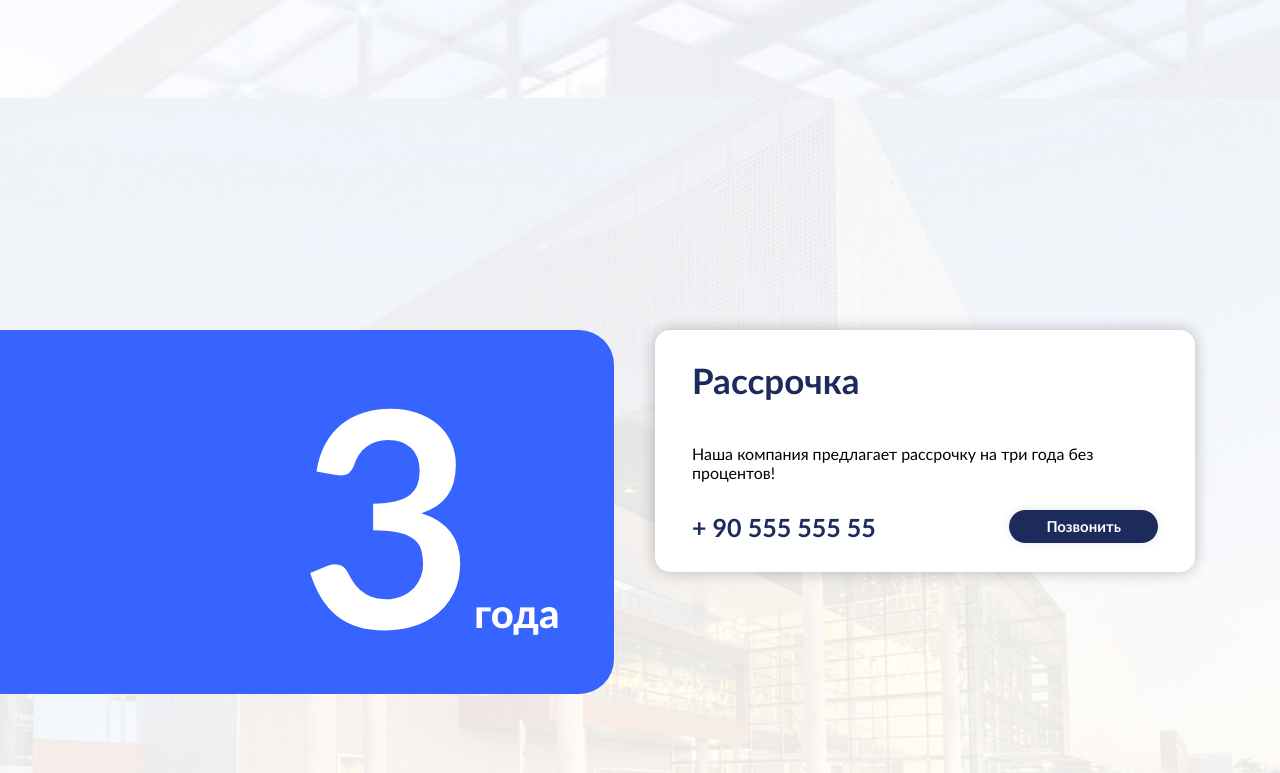
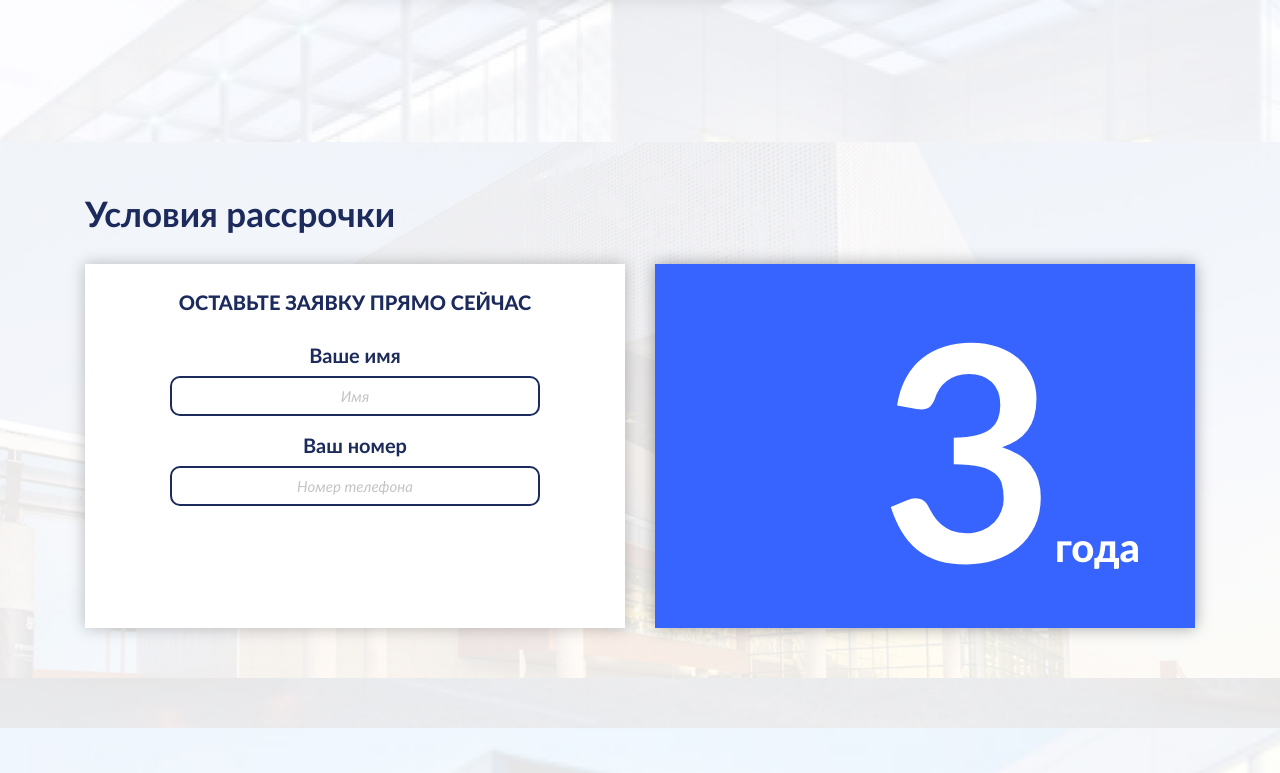
Before and after one commit to Anvarmirzo/imhotepDemo, a website: page src/index.html in a window 1280 px wide. Shown: the part 2448-3221 px from the top of the page. Drawn offline with nearby package versions, Linux system fonts and the light colour scheme; files that its build step writes are made by us from their sources; files whose address does not match are found by name; a web font is replaced by a local one.

```diff
--- a/src/index.html
+++ b/src/index.html
@@ -194,23 +194,31 @@
         </section>
         <!-- section installment -->
         <section class="installment">
-            <div class="installment-year">
-                <p><span>3</span>года</p>
-            </div>
             <div class="container">
-                <div class="row d-flex-end">
+                <h3>Условия рассрочки</h3>
+                <div class="row">
                     <div class="col-lg-6">
-                        <div class="installment-card">
-                            <h3>Рассрочка</h3>
-                            <p>Наша компания предлагает рассрочку на три года без процентов! </p>
-                            <div class="installment-contact">
-                                <a href="tel:+998905555555">+ 90 555 555 55</a>
-                                <button class="primary-btn call-btn ml-27 ml-sm-0">Позвонить</button>
-                            </div>
+                        <div class="installment-form">
+                            <h4>Оставьте заявку прямо сейчас</h4>
+                            <form action="">
+                                <fieldset>
+                                    <label for="installment-name">Ваше имя</label>
+                                    <input type="text" name="" id="installment-name" placeholder="Имя">
+                                    <label for="installment-number">Ваш номер</label>
+                                    <input type="tel" name="" id="installment-number" placeholder="Номер телефона">
+                                </fieldset>
+                            </form>
+                        </div>
+                    </div>
+                    <div class="col-lg-6">
+
+                        <div class="installment-year">
+                            <p><span>3</span>года</p>
                         </div>
                     </div>
                 </div>
             </div>
+
         </section>
     </div>
 
--- a/src/scss/_installment.scss
+++ b/src/scss/_installment.scss
@@ -4,20 +4,17 @@
     background-position: center center;
     background-size: cover;
     position: relative;
-    padding-top: 232px;
-    padding-bottom: 95px;
+    padding-top: 50px;
+    padding-bottom: 50px;
 
     @include block_575 {
         padding-bottom: 70px;
     }
 
     &-year {
-        width: 48%;
-        position: absolute;
-        top: 232px;
         background-color: #3763FF;
-        border-radius: 0 35px 35px 0px;
         padding: 32px 55px;
+        box-shadow: 0px 0px 15px rgba(0, 0, 0, 0.35);
 
         @include block_991 {
             top: 30px;
@@ -45,28 +42,48 @@
         }
     }
 
-    &-card {
-        background: #FFFFFF;
+    &-form {
+        text-align: center;
+        background-color: #FFFFFF;
         box-shadow: 0px 0px 15px rgba(0, 0, 0, 0.25);
-        border-radius: 15px;
-        padding: 29px 37px;
-        margin-bottom: 195px;
+        height: 100%;
+        padding: 26px 23px 23px;
 
-        @include block_991 {
-            margin-top: 8px;
-            margin-bottom: 70px;
+        h4 {
+            font-weight: 800;
+            font-size: 20px;
+            text-transform: uppercase;
+            color: #1C2A5C;
+            margin-bottom: 30px;
         }
 
-        @include block_480 {
-            padding: 28px 13px;
+        fieldset {
+            display: flex;
+            flex-direction: column;
+            width: 75%;
+            margin-left: auto;
+            margin-right: auto;
         }
 
-        h3 {
-            margin-bottom: 43px;
+        label {
+            margin-bottom: 9px;
+            font-weight: bold;
+            font-size: 20px;
+            color: #1C2A5C;
         }
 
-        p {
-            margin-bottom: 28px;
+        input {
+            margin-bottom: 18px;
+            border: 2px solid #1C2A5C;
+            border-radius: 10px;
+            padding: 9px;
+
+            &::placeholder {
+                font-style: italic;
+                font-size: 15px;
+                color: #C4C4C4;
+                text-align: center;
+            }
         }
     }
 
--- a/src/scss/_swiper-sliders-styles.scss
+++ b/src/scss/_swiper-sliders-styles.scss
@@ -42,8 +42,6 @@
 
 /* advantage slider */
 .advantage {
-    padding-bottom: 6px;
-
     &-slider-container {
         max-width: 100%;
         height: 100%;
```
Also changed, not shown: imhotep/index.html (+19 -11 lines), imhotep/css/style.css, imhotep/css/style.min.css, 1 other file.
